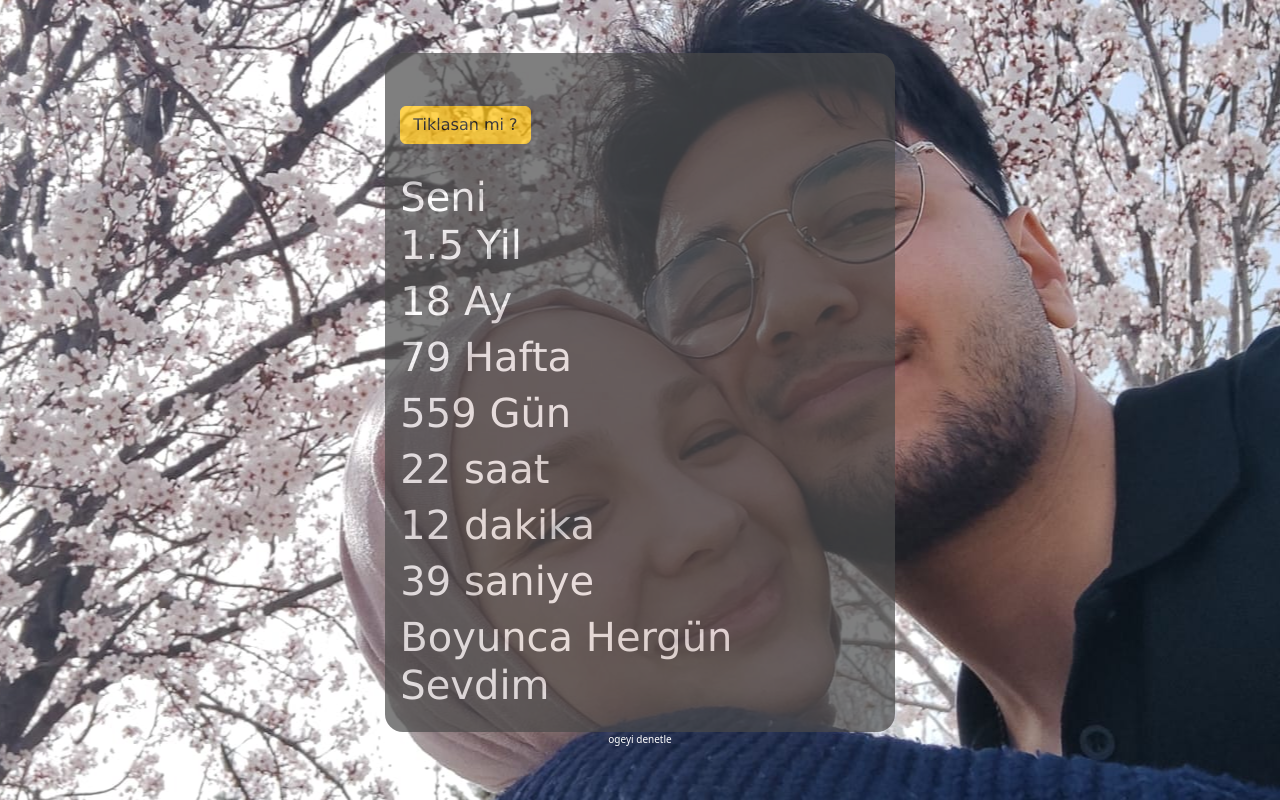
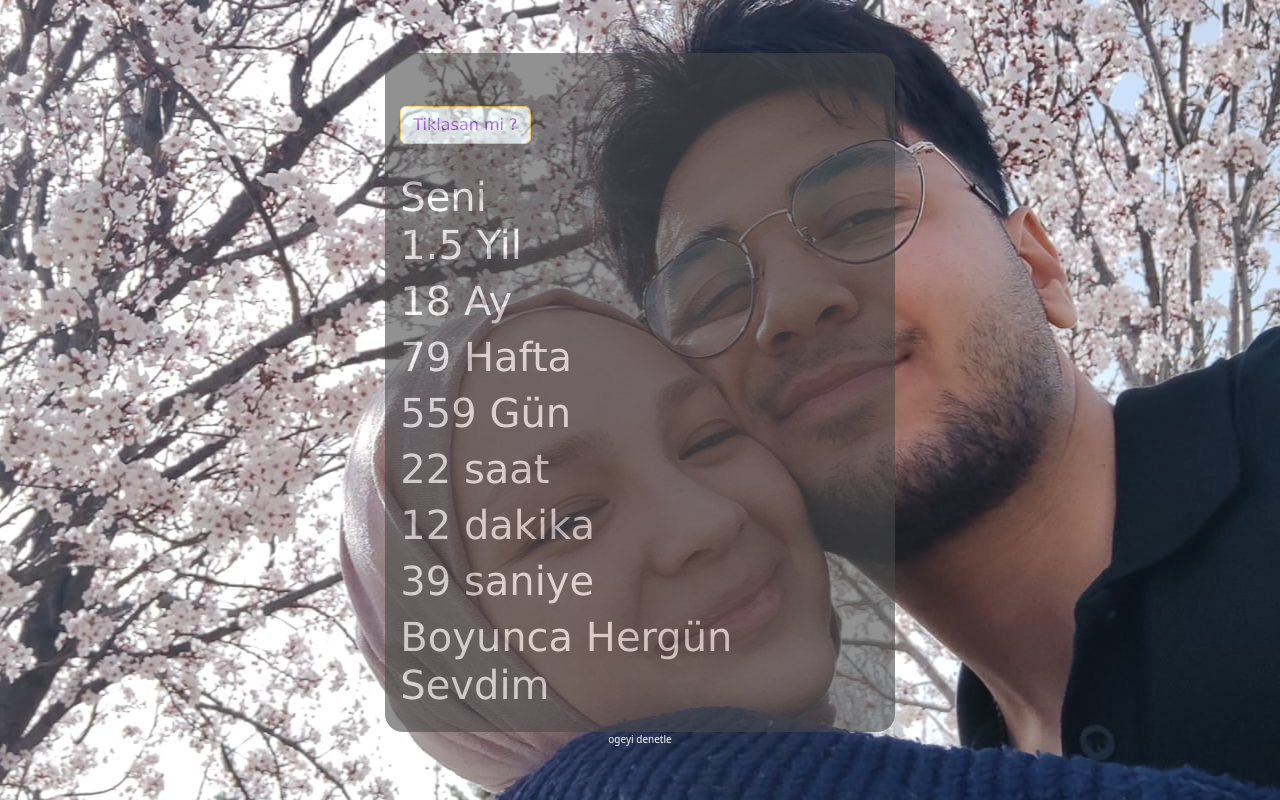
Before and after one commit to ryuka-testArea/sena, a plain HTML site: page index.html in a window 1280 px wide. Drawn offline with nearby package versions, Linux system fonts and the light colour scheme.

Commit message:
Update style.css

```diff
--- a/style.css
+++ b/style.css
@@ -5,6 +5,7 @@
     background-image: url("img/3.jpg");
     background-repeat: no-repeat;
     background-color: #494949;
+
     background-position: center;
     color: white;
     flex-direction: column;
@@ -18,7 +19,12 @@
     background-color: #494949;
     padding: 15px;
     border-radius: 18px;
-    opacity: 0.7;
-
+    opacity: 0.6;
 
 }
+
+.text .btn{
+    color: blueviolet;
+    opacity: 1 !important;
+    background-color: azure;
+}
```
